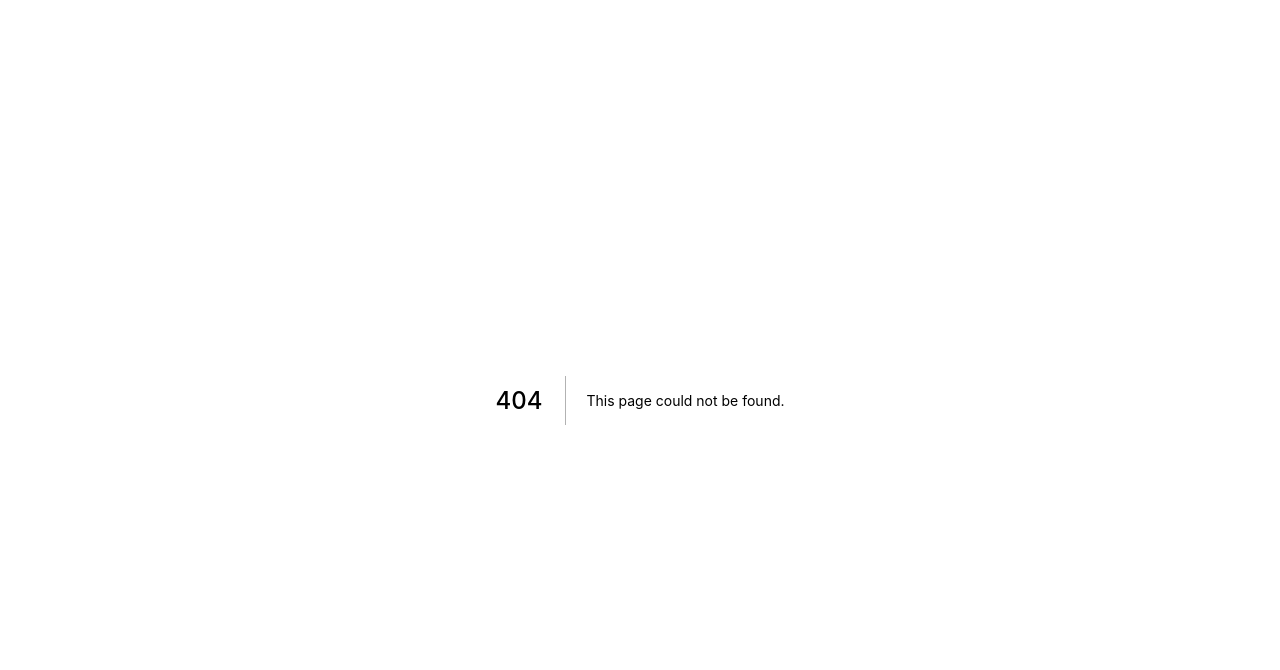
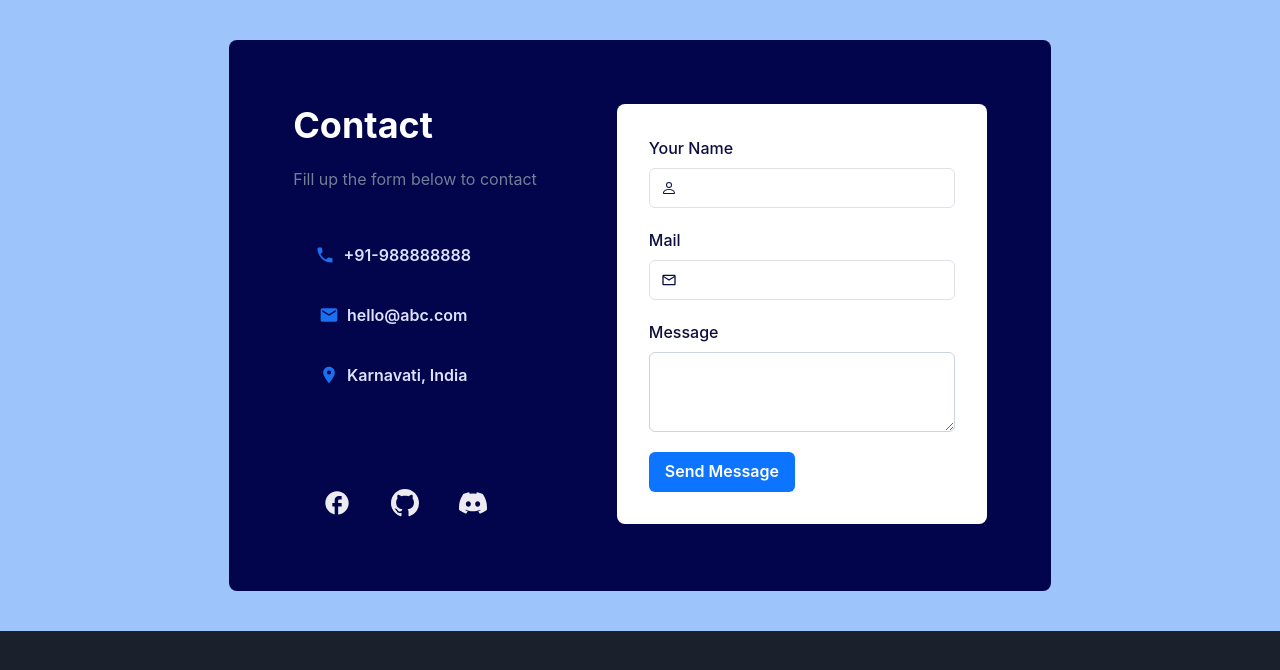
Before and after one commit to entest-hai/nextjs-chakra-ui, a Next.js app: page /form/contact in a window 1280 px wide. Before the commit this address had no page. Shown: the top 670 px of the page. Built offline with nearby package versions, Linux system fonts and the light colour scheme.

Commit message:
add contact form

```diff
--- a/pages/carousel/caption.tsx
+++ b/pages/carousel/caption.tsx
@@ -118,4 +118,5 @@ const Caption = () => {
   );
 }
 
+
 export default Caption;
--- /dev/null
+++ b/pages/form/contact.tsx
@@ -0,0 +1,150 @@
+import {
+  MdPhone,
+  MdEmail,
+  MdLocationOn,
+  MdFacebook,
+  MdOutlineEmail,
+} from 'react-icons/md';
+
+import { BsGithub, BsDiscord, BsPerson } from 'react-icons/bs';
+import {Box, Container, Heading, IconButton, Button, HStack, Text, VStack, Wrap, WrapItem, FormControl, FormLabel, InputGroup, InputLeftElement, Input, Textarea, Flex} from '@chakra-ui/react';
+
+const Contact = () => {
+  return (
+    <Container bg='#9DC4FB' maxW='full' mt={0} overflow='hidden' centerContent>
+      <Flex>
+        <Box
+          bg='#02054B'
+          color='white'
+          borderRadius='lg'
+          m={{ sm: 4, md: 16, lg: 10 }}
+          p={{ sm: 5, md: 5, lg: 16 }}
+        >
+          <Wrap spacing={{ base: 20, sm: 3, md: 5, lg: 20 }}>
+            <WrapItem>
+              <Box>
+                <Heading>Contact</Heading>
+                <Text mt={{ sm: 3, md: 3, lg: 5 }} color="gray.500">
+                    Fill up the form below to contact
+                </Text>
+                <Box py={{ base: 5, sm: 5, md: 8, lg: 10 }}>
+                  <VStack pl={0} spacing={3} alignItems="flex-start">
+                    <Button
+                      size="md"
+                      height="48px"
+                      width="200px"
+                      variant="ghost"
+                      color="#DCE2FF"
+                      _hover={{ border: '2px solid #1C6FEB' }}
+                      leftIcon={<MdPhone color="#1970F1" size="20px" />}>
+                        +91-988888888
+                    </Button>
+                    <Button
+                      size="md"
+                      height="48px"
+                      width="200px"
+                      variant="ghost"
+                      color="#DCE2FF"
+                      _hover={{ border: '2px solid #1C6FEB' }}
+                      leftIcon={<MdEmail color="#1970F1" size="20px" />}>
+                        hello@abc.com
+                    </Button>
+                    <Button
+                      size="md"
+                      height="48px"
+                      width="200px"
+                      variant="ghost"
+                      color="#DCE2FF"
+                      _hover={{ border: '2px solid #1C6FEB' }}
+                      leftIcon={<MdLocationOn color="#1970F1" size="20px" />}>
+                        Karnavati, India
+                    </Button>
+                  </VStack>
+                </Box>
+                <HStack
+                  mt={{ lg: 10, md: 10 }}
+                  spacing={5}
+                  px={5}
+                  alignItems="flex-start">
+                  <IconButton
+                    aria-label="facebook"
+                    variant="ghost"
+                    size="lg"
+                    isRound={true}
+                    _hover={{ bg: '#0D74FF' }}
+                    icon={<MdFacebook size="28px" />}
+                  />
+                  <IconButton
+                    aria-label="github"
+                    variant="ghost"
+                    size="lg"
+                    isRound={true}
+                    _hover={{ bg: '#0D74FF' }}
+                    icon={<BsGithub size="28px" />}
+                  />
+                  <IconButton
+                    aria-label="discord"
+                    variant="ghost"
+                    size="lg"
+                    isRound={true}
+                    _hover={{ bg: '#0D74FF' }}
+                    icon={<BsDiscord size="28px" />}
+                  />
+                </HStack>
+              </Box>
+            </WrapItem>
+            <WrapItem>
+              <Box bg="white" borderRadius="lg">
+                <Box m={8} color="#0B0E3F">
+                  <VStack spacing={5}>
+                    <FormControl id="name">
+                      <FormLabel>Your Name</FormLabel>
+                      <InputGroup borderColor="#E0E1E7">
+                        <InputLeftElement
+                          pointerEvents="none"
+                          children={<BsPerson color="gray.800" />}
+                        />
+                        <Input type="text" size="md" />
+                      </InputGroup>
+                    </FormControl>
+                    <FormControl id="name">
+                      <FormLabel>Mail</FormLabel>
+                      <InputGroup borderColor="#E0E1E7">
+                        <InputLeftElement
+                          pointerEvents="none"
+                          children={<MdOutlineEmail color="gray.800" />}
+                        />
+                        <Input type="text" size="md" />
+                      </InputGroup>
+                    </FormControl>
+                    <FormControl id="name">
+                      <FormLabel>Message</FormLabel>
+                      <Textarea
+                        borderColor="gray.300"
+                        _hover={{
+                          borderRadius: 'gray.300',
+                        }}
+                        placeholder="message"
+                      />
+                    </FormControl>
+                    <FormControl id="name" float="right">
+                      <Button
+                        variant="solid"
+                        bg="#0D74FF"
+                        color="white"
+                        _hover={{}}>
+                          Send Message
+                      </Button>
+                    </FormControl>
+                  </VStack>
+                </Box>
+              </Box>
+            </WrapItem>
+          </Wrap>
+        </Box>
+      </Flex>
+    </Container>
+  );
+}
+
+export default Contact;
```
Also changed, not shown: .eslintrc.json.
